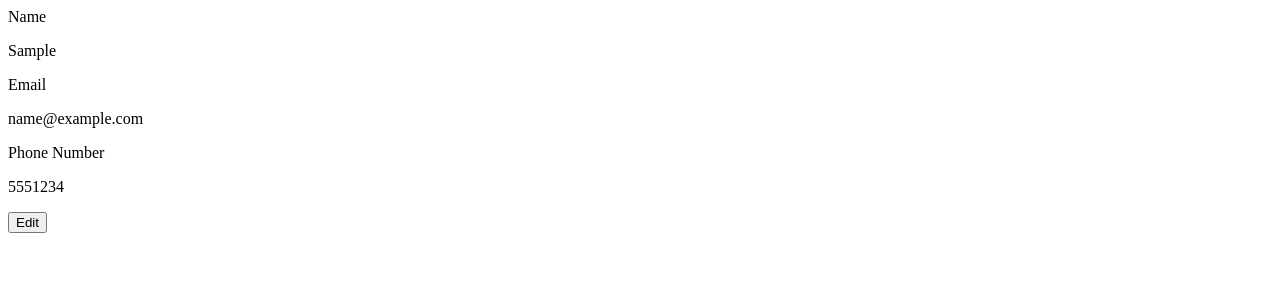
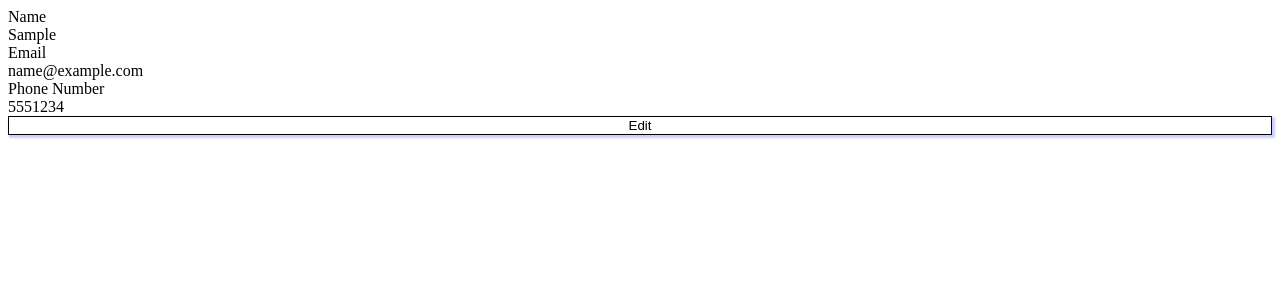
Before and after one commit to LedaThemis/odin-cv-application, a React (Create React App) app: page / in a window 1280 px wide. Both pictures are taken after typing "Sample", "name@example.com", "5551234" into the empty fields and a click on the button "Submit". Shown: the top 300 px of the page. Built offline with nearby package versions, Linux system fonts and the light colour scheme.

Commit message:
style General component

```diff
--- a/src/components/General.js
+++ b/src/components/General.js
@@ -20,7 +20,7 @@ class General extends Component {
         ></input>
       );
     } else {
-      return <p>{htmlValue}</p>;
+      return <p className="value-display">{htmlValue}</p>;
     }
   }
 
--- a/src/styles/General.css
+++ b/src/styles/General.css
@@ -0,0 +1,20 @@
+.inputs-div {
+    display: flex;
+    flex-direction: column;
+}
+
+.input-div {
+    display: flex;
+    flex-direction: column;
+}
+
+.value-display {
+    margin: 0;
+}
+
+#general-section-submit, #general-section-edit {
+    width: 100%;
+    border: 1px black solid;
+    background-color: white;
+    box-shadow: 2px 2px 2px 1px rgba(0, 0, 255, .2);
+}
```
